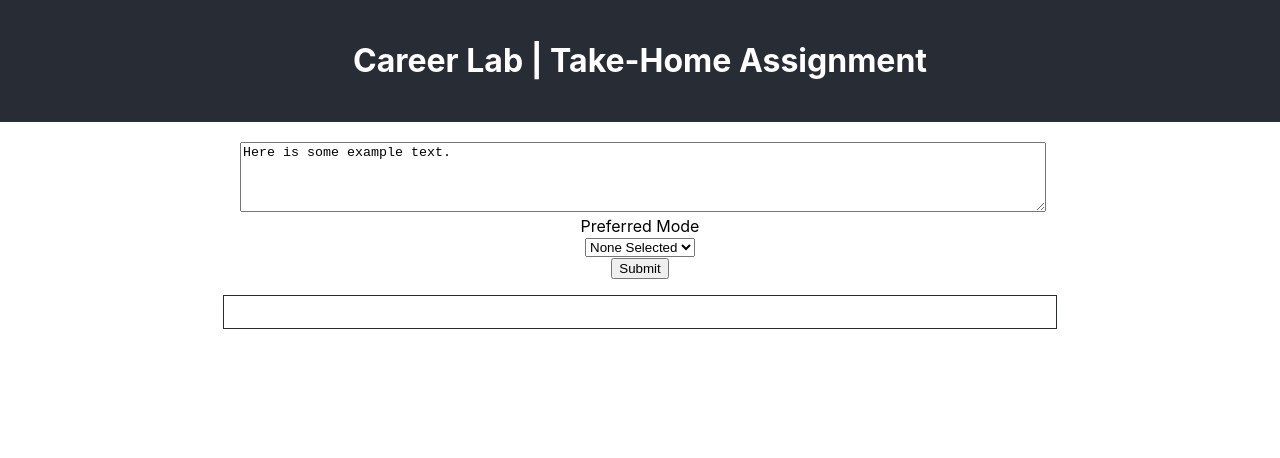
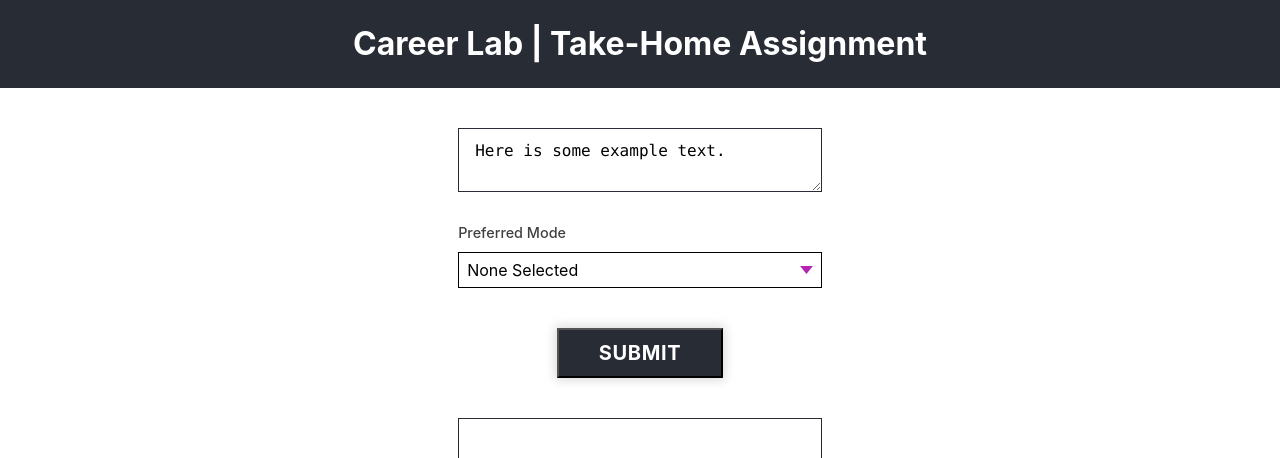
Before and after one commit to katia-utochkina/take-home-assignment, a React (Create React App) app: page / in a window 1280 px wide. Shown: the top 458 px of the page. Built offline with nearby package versions, Linux system fonts and the light colour scheme.

Commit message:
Update styles

```diff
--- a/src/App.css
+++ b/src/App.css
@@ -1,3 +1,54 @@
+/*--------------------------------------------------------------------------*\
+    RESET
+\*--------------------------------------------------------------------------*/
+
+*,
+*::before,
+*::after {
+  box-sizing: border-box;
+}
+
+body,
+h1,
+h2,
+h3,
+h4,
+p,
+figure,
+blockquote,
+dl,
+dd {
+  margin: 0;
+}
+
+ul,
+ol {
+  list-style: none;
+}
+
+a {
+  text-decoration: none;
+}
+html:focus-within {
+  scroll-behavior: smooth;
+}
+
+body {
+  min-height: 100vh;
+  line-height: 1.5;
+}
+
+input,
+button,
+textarea,
+select {
+  font: inherit;
+}
+
+/*--------------------------------------------------------------------------*\
+  Global
+\*--------------------------------------------------------------------------*/
+
 .App {
   text-align: center;
 }
@@ -9,24 +60,186 @@ header {
   padding: 20px 0;
 }
 
-form {
-    margin: 1rem auto;
-    max-width: 800px;
+header h1 {
   padding: 0 20px;
+}
+
+main {
+  margin-left: auto;
+  margin-right: auto;
+  max-width: 40ch;
+  padding: 20px;
+}
+
+main > * + * {
+  margin-top: 40px;
+}
+
+/*--------------------------------------------------------------------------*\
+  Form
+\*--------------------------------------------------------------------------*/
+
+.form {
+  padding: 0;
+}
+
+.form-group + .form-group {
+  margin-top: 1.5em;
+}
+
+.form-group label {
+  display: block;
+  text-align: left;
+  color: #404040;
+  font-size: 0.9em;
+  font-weight: 500;
+  line-height: 1.375rem;
+}
+
+.form-group label + .form-field {
+  margin-top: 0.5em;
 }
 
 textarea {
   height: 4rem;
   width: 100%;
+  padding: 0.85rem 1rem;
+  border-width: 1px;
+  border-color: #282c34;
+  font-family: SFMono-Regular, Consolas, Liberation Mono, Menlo, Courier, monospace;
+  font-size: 1rem;
+  line-height: 1;
+}
+
+textarea:focus {
+  border-color: var(--field-focus, rgb(180, 36, 180));
+  box-shadow: 0 0 0.35em -0.1em var(--field-focus, rgb(180, 36, 180));
+  outline: 2px solid transparent;
+}
+
+.form-field {
+  max-width: 100%;
+  padding: 0.25em 0.5em;
+  border: 1px solid;
+  color: inherit;
+  background-color: #fff;
+  font-family: inherit;
+  font-size: 16px;
+}
+
+.form-field:not(textarea) {
+  line-height: 1;
+  height: 2.25rem;
+}
+
+.form-field select {
+  appearance: none;
+  background-color: transparent;
+  border: none;
+  padding: 0 1em 0 0;
+  margin: 0;
+  width: 100%;
+  font-family: inherit;
+  font-size: inherit;
+  color: inherit;
+  cursor: inherit;
+  line-height: inherit;
+  outline: none;
+}
+
+.form-field:focus {
+  border-color: red;
+  box-shadow: 0 0 0.35em -0.1em var(--field-focus, red);
+  outline: 2px solid transparent;
+  outline: 1px solid transparent;
+}
+
+.form-field.select {
+  position: relative;
+  display: grid;
+  grid-template-areas: "select";
+  align-items: center;
+}
+
+.form-field.select select,
+.form-field.select::after {
+  grid-area: select;
+}
+
+.form-field.select::after {
+  content: "";
+  width: 0.8em;
+  height: 0.5em;
+  background-color: rgb(180, 36, 180);
+  clip-path: polygon(100% 0%, 0 0%, 50% 100%);
+  justify-self: end;
+}
+
+.form-field.select select {
+  z-index: 1;
+}
+
+.form-field.select .focus {
+  position: absolute;
+  top: -2px;
+  left: -2px;
+  right: -2px;
+  bottom: -2px;
+  border-radius: inherit;
+  border: 1px solid transparent;
+}
+
+.form-field.select select:focus + .focus {
+  border-color: var(--field-focus, rgb(180, 36, 180));
+  box-shadow: 0 0 0.35em -0.1em var(--field-focus, rgb(180, 36, 180));
+  outline: 1px solid transparent;
+}
+
+.form-row {
+  margin: 0;
+  padding: 0;
+  color: #404040;
+  font-size: 1rem;
+  line-height: 1.375rem;
+  text-align: left;
+}
+
+.form-row + .form-row {
+  margin-top: 1.5rem;
+}
+
+button {
+  display: inline-block;
+  margin-top: 40px;
+  padding: 0.8rem 2.5rem;
+  background: #282c34;
+  box-shadow: 0 0 10px 2px rgb(0 0 0 / 15%);
+  color: white;
+  cursor: pointer;
+  text-transform: uppercase;
+  font-weight: 700;
+  font-size: 1.25rem;
+  line-height: 1;
+  letter-spacing: 0.05ch;
+}
+
+button:focus {
+  background: #1c2334;
+  color: #f3eee4;
+  box-shadow: 0 0 1.125rem rgba(0, 0, 0, 0.05);
+  outline: none;
+  border-color: rgb(180, 36, 180);
 }
 
 #result {
+  min-height: 200px;
+  padding: 0;
+  overflow: auto;
+  text-align: left;
   border: solid 1px #282c34;
-    height: auto;
-    margin: 1rem auto;
-    max-width: 800px;
-    overflow: auto;
-    padding: 1rem;
-    text-align: left;
   white-space: pre;
 }
+
+#result p {
+  padding: 0 20px;
+}
```
Lines whose indentation alone changed are shown as unchanged.
